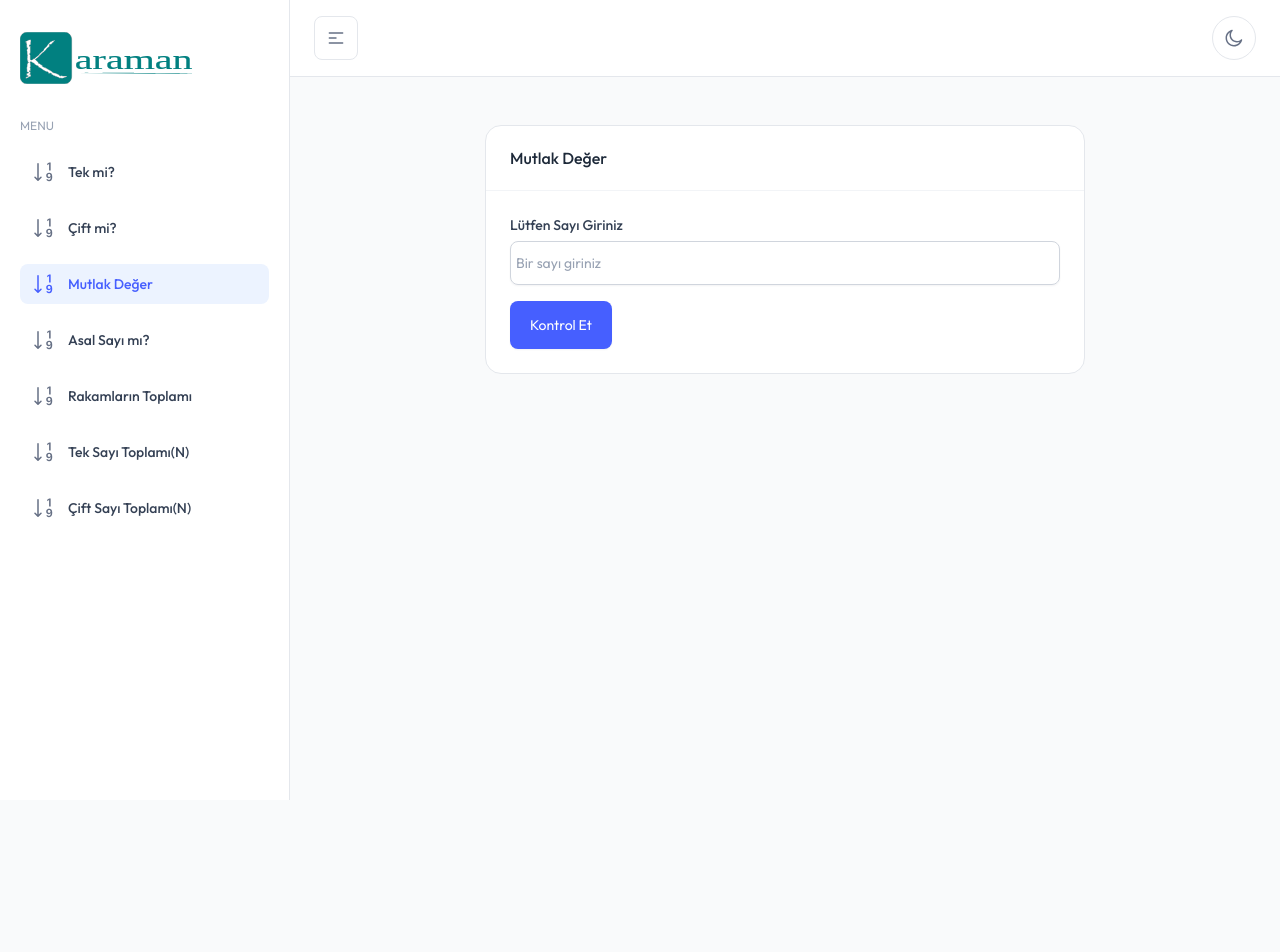
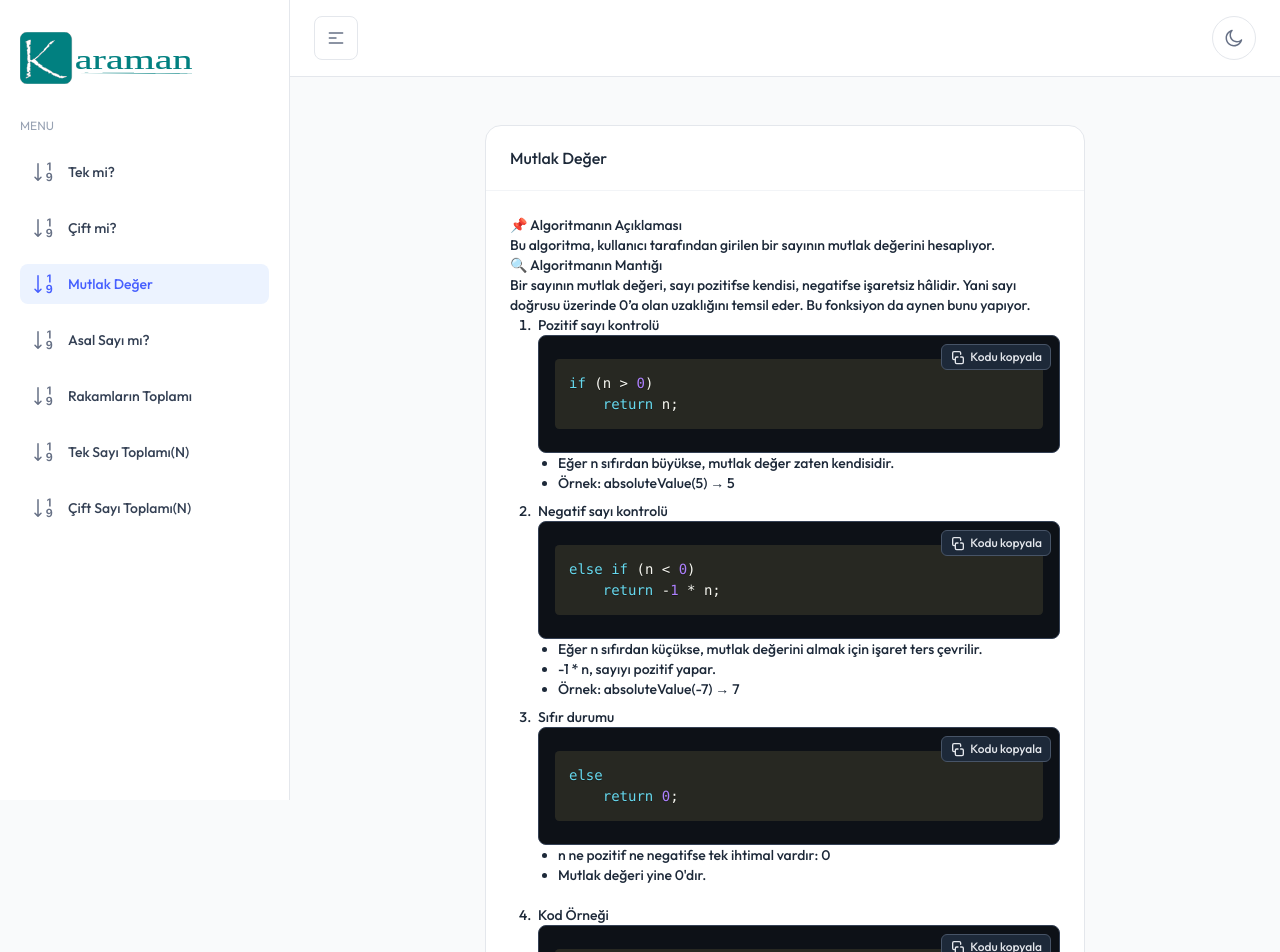
Before and after one commit to ayhan-karaman/algorithm-design, a React (Vite) app: page /absolute-value in a window 1280 px wide. Shown: the top 952 px of the page. Before the commit the page ends 800 px from the top, so only its background shows below. Built offline with nearby package versions, Linux system fonts and the light colour scheme.

Commit message:
AbsoluteValue page updated

```diff
--- a/src/pages/AbsoluteValue.tsx
+++ b/src/pages/AbsoluteValue.tsx
@@ -6,6 +6,16 @@ import { Form } from "react-router";
 import Button from "../components/ui/button/Button";
 import { useState } from "react";
 import Badge from "../components/ui/badge/Badge";
+import CopyCodeBlock from "../components/ui/copyCode/CopyCode";
+
+const code = `const absoluteValue = (n: number) => {
+        if (n > 0)
+            return n;
+        else if (n < 0)
+            return -1 * n;
+        else
+            return 0;
+    }`
 
 export default function IsEvenNumber() {
     const [value, setValue] = useState<number | string>("");
@@ -43,6 +53,67 @@ export default function IsEvenNumber() {
         <>
             <div className="p-4 flex justify-center mx-auto max-w-(--breakpoint-2xl) md:p-6">
                 <ComponentCard className="w-150" title="Mutlak Değer">
+                    <p className="text-sm font-medium text-gray-800 mb-2 dark:text-white/90">
+                        <h5>📌 Algoritmanın Açıklaması</h5>
+                        <p className="text-sm font-medium">
+                            Bu algoritma, kullanıcı tarafından girilen bir sayının mutlak değerini hesaplıyor.
+                        </p>
+                        <h5>🔍 Algoritmanın Mantığı</h5>
+                        <p className="text-sm font-medium">
+                            Bir sayının mutlak değeri, sayı pozitifse kendisi, negatifse işaretsiz hâlidir. Yani sayı doğrusu üzerinde 0’a olan uzaklığını temsil eder. Bu fonksiyon da aynen bunu yapıyor.
+                        </p>
+
+                        <ol className="list-decimal ml-6 space-y-2">
+                            <li className="pl-1">
+                                <p className="text-sm font-medium" > Pozitif sayı kontrolü</p>
+                                <CopyCodeBlock
+                                        language="javascript"
+                                        code={`if (n > 0)
+    return n;`}
+                                    />
+                                <ul className="list-disc ml-5">
+                                    <li>Eğer n sıfırdan büyükse, mutlak değer zaten kendisidir.</li>
+                                    <li>Örnek: absoluteValue(5) → 5</li>
+                                </ul>
+                            </li>
+                            <li className="pl-1">
+                                <p className="text-sm font-medium" > Negatif sayı kontrolü</p>
+                                <CopyCodeBlock
+                                        language="javascript"
+                                        code={`else if (n < 0)
+    return -1 * n;`}
+                                    />
+                                <ul className="list-disc ml-5">
+                                    <li>Eğer n sıfırdan küçükse, mutlak değerini almak için işaret ters çevrilir.</li>
+                                    <li>-1 * n, sayıyı pozitif yapar.</li>
+                                    <li>Örnek: absoluteValue(-7) → 7</li>
+                                </ul>
+                            </li>
+                            <li className="pl-1">
+                                <p className="text-sm font-medium" > Sıfır durumu</p>
+                                <CopyCodeBlock
+                                        language="javascript"
+                                        code={`else
+    return 0;`}
+                                    />
+                                <ul className="list-disc ml-5">
+                                    <li>n ne pozitif ne negatifse tek ihtimal vardır: 0</li>
+                                    <li>Mutlak değeri yine 0'dır.</li>
+                                </ul>
+                            </li>
+
+                            <li className="pl-1 mt-5">
+                                Kod Örneği
+                                <p className="text-sm font-medium" >
+                                    <CopyCodeBlock
+                                        language="javascript"
+                                        code={code}
+                                    />
+                                </p>
+                            </li>
+                            <li className="pl-1 mt-5">
+                                Test
+                                <p className="text-sm font-medium" >
                                     <Form onSubmit={handleSubmit} className="space-y-4" >
                                         <div className="space-y-6">
                                             <div>
@@ -65,6 +136,13 @@ export default function IsEvenNumber() {
                                             Kontrol Et
                                         </Button>
                                     </Form>
+                                </p>
+                            </li>
+
+                        </ol>
+
+                    </p>
+
 
                     {
                         result && (
```
Lines whose indentation alone changed are shown as unchanged.
